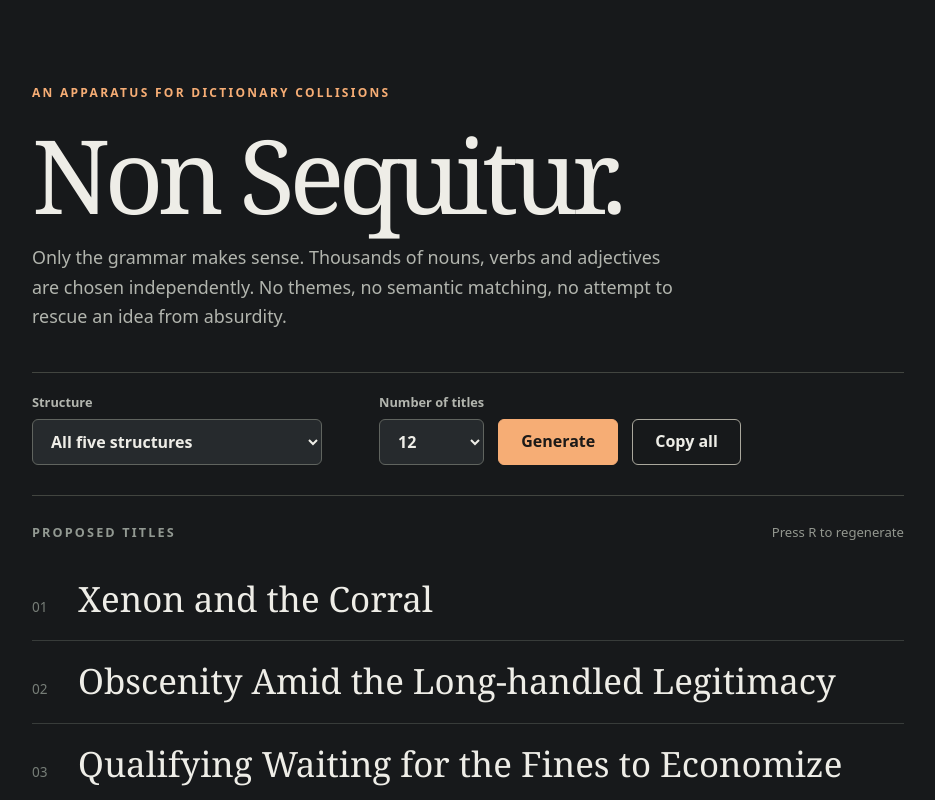
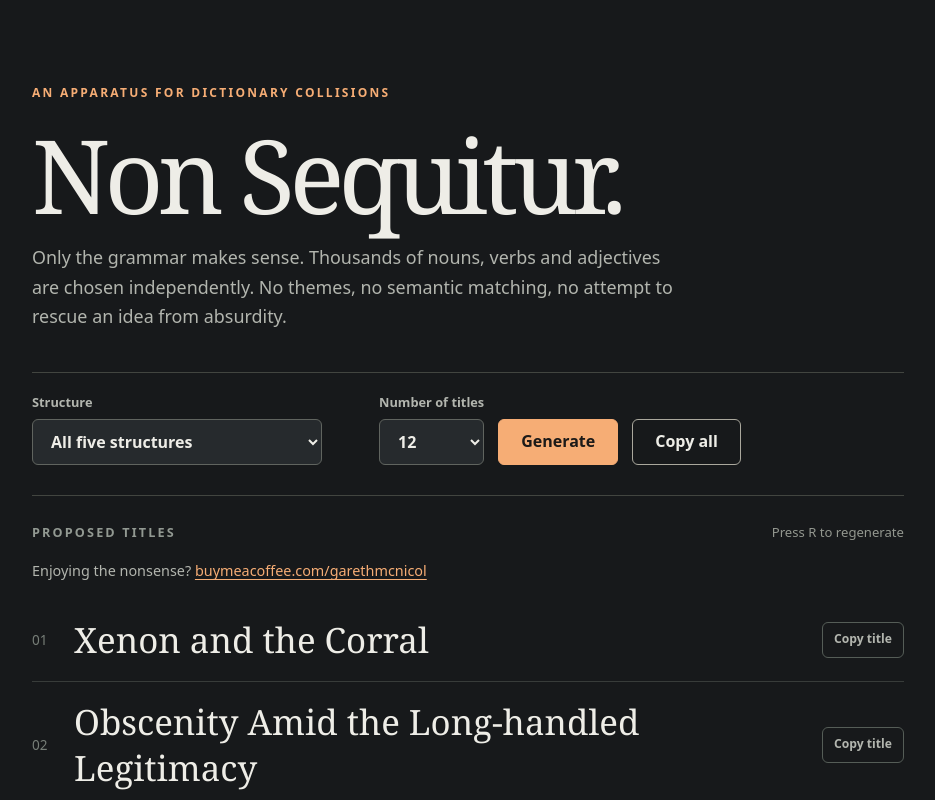
Before and after one commit to gmcnicol/song-name-gen, a plain HTML site: page index.html in a window 1280 px wide. Both pictures are taken after a click on the button "Copy all". Shown: the top 800 px of the page, without its empty margins (172-1107 px from the left). Drawn offline with Linux system fonts and the light colour scheme.

Commit message:
Add Buy Me a Coffee link and per-title copy buttons

```diff
--- a/index.html
+++ b/index.html
@@ -22,14 +22,19 @@
     button:hover { filter: brightness(1.12); }
     button:focus-visible, select:focus-visible { outline: 3px solid #f6ad75; outline-offset: 3px; }
     .meta { display:flex; justify-content:space-between; gap:12px; padding-top:27px; align-items:baseline; }
+    .support { margin: 18px 0 0; font: .9rem/1.6 system-ui, sans-serif; color: #b2b5ae; }
+    .support a { color: #f6ad75; text-decoration-thickness: 1px; text-underline-offset: .2em; }
+    .support a:focus-visible { outline: 3px solid #f6ad75; outline-offset: 3px; }
     .meta h2 { font-size: .79rem; text-transform: uppercase; letter-spacing: .17em; color: #929992; margin:0; }
     .hint { font-size: .82rem; color: #93978f; text-align:right; }
     ol { list-style: none; padding: 0; margin: 18px 0 34px; counter-reset: titles; }
-    li { border-bottom: 1px solid #383c3a; display:flex; gap: 18px; padding: 17px 0 19px; align-items: baseline; font: 500 clamp(1.43rem, 3.4vw, 2.18rem)/1.3 Georgia, Cambria, serif; overflow-wrap: anywhere; }
-    li::before { counter-increment: titles; content: counter(titles, decimal-leading-zero); min-width: 28px; font: 500 .85rem system-ui, sans-serif; color: #777e78; }
+    li { border-bottom: 1px solid #383c3a; display:flex; gap: 14px; padding: 17px 0 19px; align-items: center; font: 500 clamp(1.43rem, 3.4vw, 2.18rem)/1.3 Georgia, Cambria, serif; overflow-wrap: anywhere; }
+    li::before { counter-increment: titles; content: counter(titles, decimal-leading-zero); flex: 0 0 28px; font: 500 .85rem system-ui, sans-serif; color: #777e78; }
+    .title-text { flex: 1 1 auto; min-width: 0; }
+    .copy-title { flex: 0 0 auto; min-height: 36px; border-color: #555d57; padding: 7px 11px; font: 600 .76rem/1.2 system-ui, sans-serif; color: #b2b5ae; white-space: nowrap; }
     footer { padding-top:20px; color: #8f9691; font-size: .85rem; line-height: 1.6; }
     code { font: inherit; color: #c9c9c3; }
-    @media (max-width: 620px) { .controls>* { flex: 1 1 100%; } select { width:100%; } button { flex:1 1 45% !important; } .hint { display:none; } }
+    @media (max-width: 620px) { .controls>* { flex: 1 1 100%; } select { width:100%; } .controls > button { flex:1 1 45% !important; } .hint { display:none; } li { gap: 10px; } .copy-title { padding: 7px 9px; } }
   </style>
 </head>
 <body>
@@ -60,6 +65,7 @@
     <button type="button" id="copy">Copy all</button>
   </div>
   <div class="meta"><h2>Proposed titles</h2><span class="hint">Press R to regenerate</span></div>
+  <p class="support">Enjoying the nonsense? <a href="https://buymeacoffee.com/garethmcnicol" target="_blank" rel="noopener noreferrer">buymeacoffee.com/garethmcnicol</a></p>
   <ol id="titles" aria-live="polite" aria-label="Generated song titles"></ol>
   <footer>Word choices are deliberately unrelated. Accidental insight and accidental repetition are both permitted.<br>Works offline. Vocabulary attribution is included in the downloadable project.</footer>
 </main>
@@ -126,28 +132,48 @@ function generate() {
   const list = document.getElementById('titles');
   list.replaceChildren(...currentTitles.map(t => {
     const item = document.createElement('li');
-    item.textContent = t;
+    const titleText = document.createElement('span');
+    titleText.className = 'title-text';
+    titleText.textContent = t;
+    const button = document.createElement('button');
+    button.type = 'button';
+    button.className = 'copy-title';
+    button.textContent = 'Copy title';
+    button.setAttribute('aria-label', `Copy title: ${t}`);
+    button.addEventListener('click', () => copyTitle(t, button));
+    item.append(titleText, button);
     return item;
   }));
 }
-async function copyAll() {
-  const value = currentTitles.join('\n');
-  const button = document.getElementById('copy');
+async function copyText(value) {
   try {
     if (!navigator.clipboard || !navigator.clipboard.writeText) throw Error('Clipboard unavailable');
     await navigator.clipboard.writeText(value);
+    return true;
   } catch {
     const field = document.createElement('textarea');
     field.value = value;
-    field.style.position = 'fixed'; field.style.opacity = '0';
+    field.setAttribute('readonly', '');
+    field.style.position = 'fixed';
+    field.style.opacity = '0';
     document.body.append(field);
     field.select();
-    const copied = document.execCommand('copy');
+    let copied = false;
+    try { copied = document.execCommand('copy'); } catch { /* Clipboard restricted */ }
     field.remove();
-    if (!copied) { button.textContent = 'Clipboard blocked'; return; }
+    return copied;
   }
-  button.textContent = 'Copied';
-  setTimeout(() => {button.textContent = 'Copy all';}, 1500);
+}
+async function copyTitle(title, button) {
+  const copied = await copyText(title);
+  button.textContent = copied ? 'Copied' : 'Copy failed';
+  setTimeout(() => { if (button.isConnected) button.textContent = 'Copy title'; }, 1500);
+}
+async function copyAll() {
+  const button = document.getElementById('copy');
+  const copied = await copyText(currentTitles.join('\n'));
+  button.textContent = copied ? 'Copied' : 'Copy failed';
+  setTimeout(() => { button.textContent = 'Copy all'; }, 1500);
 }
 document.getElementById('generate').addEventListener('click', generate);
 document.getElementById('copy').addEventListener('click', copyAll);
```
Also changed, not shown: web/index.template.html (+38 -12 lines), 2 other files.
